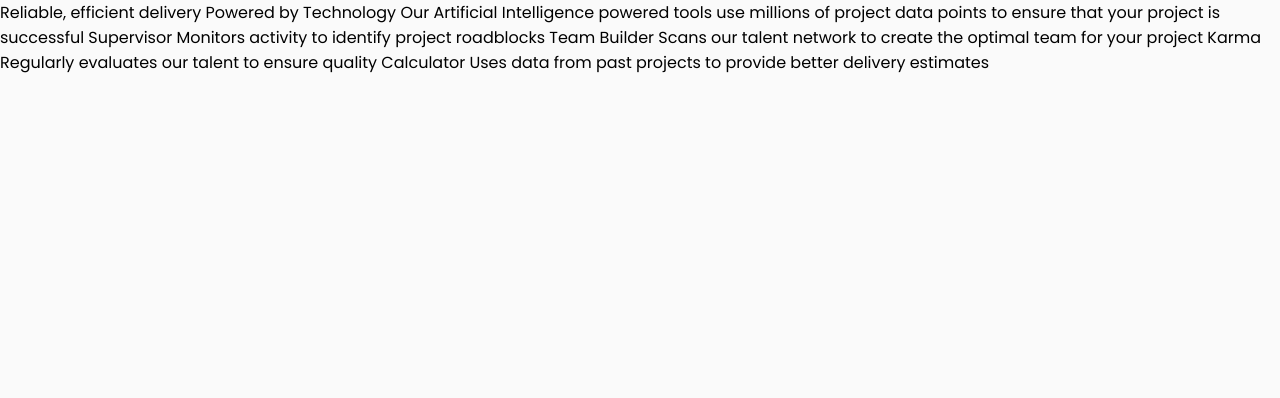
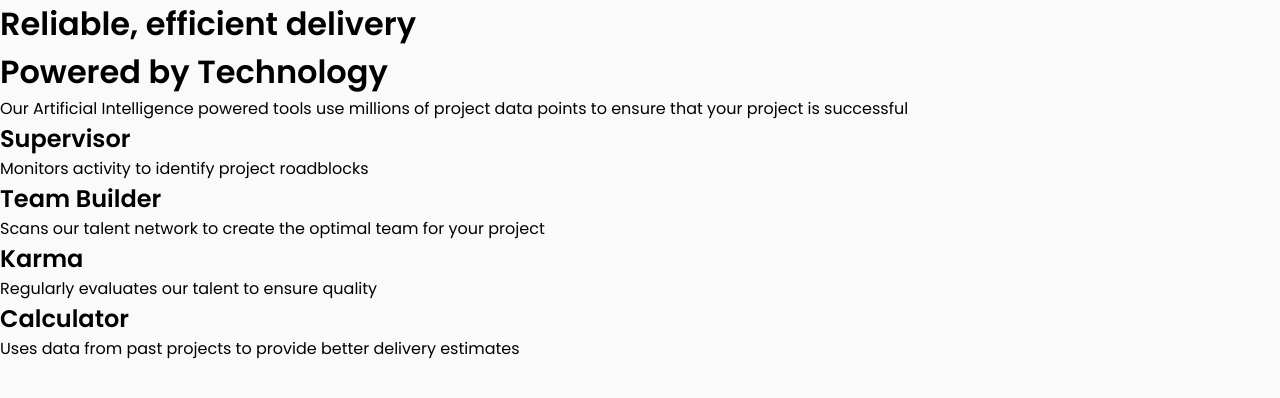
Before and after one commit to frontend-mentor-newbie-projects/06-four-card-feature-section, a plain HTML site: page index.html in a window 1280 px wide. Drawn offline with Linux system fonts and the light colour scheme.

Commit message:
Markup index.html semnatically

```diff
--- a/index.html
+++ b/index.html
@@ -19,23 +19,22 @@
 </head>
 <body>
 
-  Reliable, efficient delivery
-  Powered by Technology
+  <h1>Reliable, efficient delivery<br>
+  Powered by Technology</h1>
 
-  Our Artificial Intelligence powered tools use millions of project data points
-  to ensure that your project is successful
+  <p>Our Artificial Intelligence powered tools use millions of project data points to ensure that your project is successful</p>
 
-  Supervisor
-  Monitors activity to identify project roadblocks
+  <h2>Supervisor</h2>
+  <p>Monitors activity to identify project roadblocks</p>
 
-  Team Builder
-  Scans our talent network to create the optimal team for your project
+  <h2>Team Builder</h2>
+  <p>Scans our talent network to create the optimal team for your project</p>
 
-  Karma
-  Regularly evaluates our talent to ensure quality
+  <h2>Karma</h2>
+  <p>Regularly evaluates our talent to ensure quality</p>
 
-  Calculator
-  Uses data from past projects to provide better delivery estimates
+  <h2>Calculator</h2>
+  <p>Uses data from past projects to provide better delivery estimates</p>
 
   <!-- Footer -->
   <!-- <footer>
```
